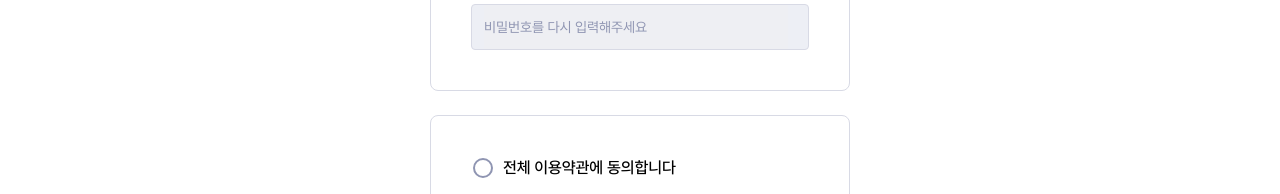
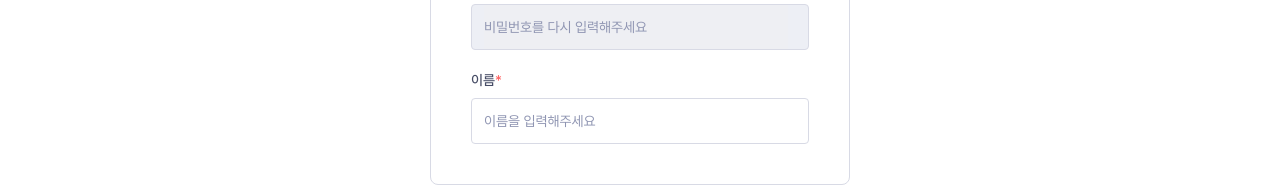
Before and after one commit to Idea-Hive/client, a Next.js app: page /signup in a window 1280 px wide. Shown: the part 493-687 px from the top of the page. Built offline with nearby package versions, Linux system fonts and the light colour scheme; no server answers.

Commit message:
Add name in signup

```diff
--- a/src/apis/user/userApis.ts
+++ b/src/apis/user/userApis.ts
@@ -49,6 +49,7 @@ export interface SignupRequest {
     email: string;
     password: string;
     passwordCheck: string;
+    name: string;
 }
 
 export const onSignupApi = async (body: SignupRequest) => {
--- a/src/app/(beforeLogin)/signup/_component/EmailSignup/_component/RequiredInfoSection.tsx
+++ b/src/app/(beforeLogin)/signup/_component/EmailSignup/_component/RequiredInfoSection.tsx
@@ -7,6 +7,7 @@ interface RequiredInfoSectionProps {
     email: InputHookType;
     password: InputHookType;
     passwordConfirm: InputHookType;
+    name: InputHookType;
     verificationCode: InputHookType;
     errors: Partial<SignupFormData>;
     setErrors: (errors: Partial<SignupFormData>) => void;
@@ -14,14 +15,14 @@ interface RequiredInfoSectionProps {
     setIsEmailVerified: Dispatch<SetStateAction<boolean>>;
 }
 
-export default function RequiredInfoSection({ email, password, passwordConfirm, verificationCode, errors, setErrors, isEmailVerified, setIsEmailVerified }: RequiredInfoSectionProps) {
+export default function RequiredInfoSection({ email, password, passwordConfirm, name, verificationCode, errors, setErrors, isEmailVerified, setIsEmailVerified }: RequiredInfoSectionProps) {
     return (
         <div className="p-10 rounded-lg border border-[#d8dae5]">
             <h3 className="text-base font-medium mb-5">필수사항</h3>
             <div>
                 <EmailVerification email={email} verificationCode={verificationCode} errors={errors} setErrors={setErrors} isEmailVerified={isEmailVerified} setIsEmailVerified={setIsEmailVerified} />
 
-                <div className="mt-5 flex flex-col gap-2">
+                <div className="my-5 flex flex-col gap-2">
                     <Input
                         label="비밀번호"
                         {...password}
@@ -50,6 +51,20 @@ export default function RequiredInfoSection({ email, password, passwordConfirm,
                         errMsg={errors.passwordConfirm}
                     />
                 </div>
+
+                <Input
+                    label="이름"
+                    {...name}
+                    onChange={(e) => {
+                        name.onChange(e);
+                        setErrors({ ...errors, name: undefined });
+                    }}
+                    placeholder="이름을 입력해주세요"
+                    type="text"
+                    isRequired={true}
+                    isErr={!!errors.name}
+                    errMsg={errors.name}
+                />
             </div>
         </div>
     );
--- a/src/app/(beforeLogin)/signup/_component/EmailSignup/index.tsx
+++ b/src/app/(beforeLogin)/signup/_component/EmailSignup/index.tsx
@@ -26,6 +26,7 @@ export default function EmailSignup({ setStep }: { setStep: (step: number) => vo
     const email = useInput(""); // 이메일
     const password = useInput(""); // 비밀번호
     const passwordConfirm = useInput(""); // 비밀번호 확인
+    const name = useInput(""); // 이름
     const verificationCode = useInput(""); // 인증코드
 
     const [errors, setErrors] = useState<Partial<SignupFormData>>({});
@@ -71,6 +72,9 @@ export default function EmailSignup({ setStep }: { setStep: (step: number) => vo
         } else if (password.value !== passwordConfirm.value) {
             newErrors.passwordConfirm = "입력한 비밀번호와 동일하게 입력해주세요.";
         }
+        if (name.value === "") {
+            newErrors.name = "이름을 입력해주세요.";
+        }
         if (!isEmailVerified) {
             setShowToast(true);
             setToastMessage("이메일 인증을 완료해주세요.");
@@ -99,6 +103,7 @@ export default function EmailSignup({ setStep }: { setStep: (step: number) => vo
                     email: email.value,
                     password: password.value,
                     passwordCheck: passwordConfirm.value,
+                    name: name.value,
                 };
 
                 console.log("signup request:::", request);
@@ -106,7 +111,7 @@ export default function EmailSignup({ setStep }: { setStep: (step: number) => vo
                 signupMutation.mutate(request);
             }
         },
-        [validate, email, password, passwordConfirm, verificationCode]
+        [validate, email, password, passwordConfirm, verificationCode, name]
     );
 
     return (
@@ -116,6 +121,7 @@ export default function EmailSignup({ setStep }: { setStep: (step: number) => vo
                     email={email}
                     password={password}
                     passwordConfirm={passwordConfirm}
+                    name={name}
                     verificationCode={verificationCode}
                     errors={errors}
                     setErrors={setErrors}
--- a/src/app/(beforeLogin)/signup/_component/EmailSignup/utils/types.ts
+++ b/src/app/(beforeLogin)/signup/_component/EmailSignup/utils/types.ts
@@ -2,6 +2,7 @@ export interface SignupFormData {
     email: string;
     password: string;
     passwordConfirm: string;
+    name: string;
     verificationCode?: string;
 }
 
```
